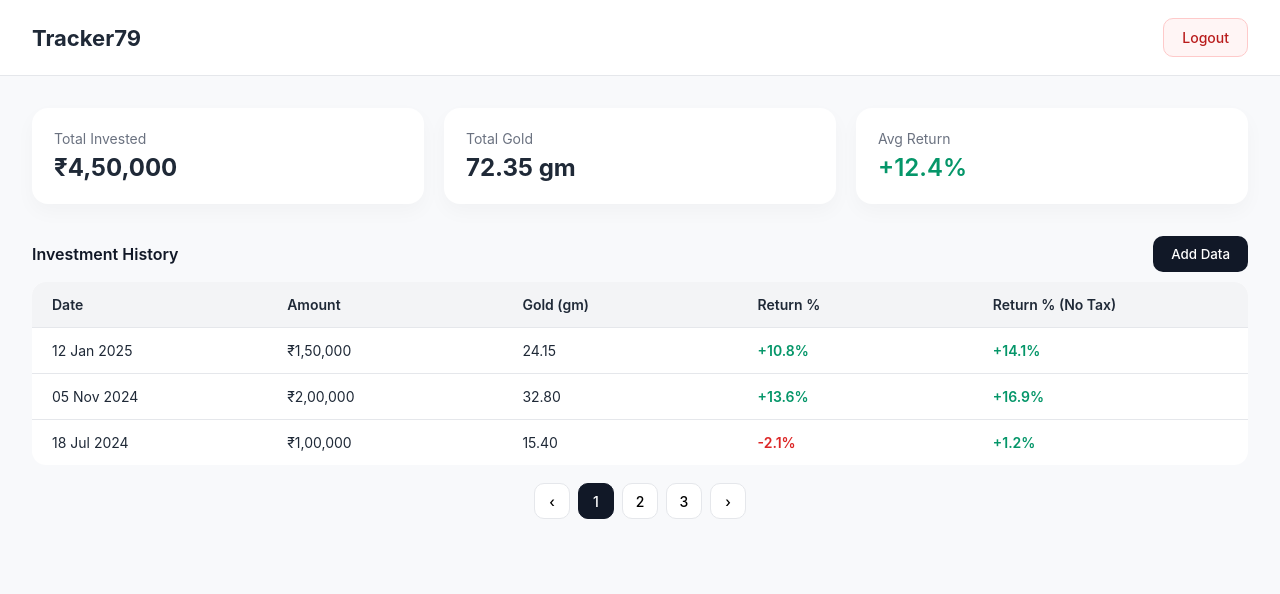
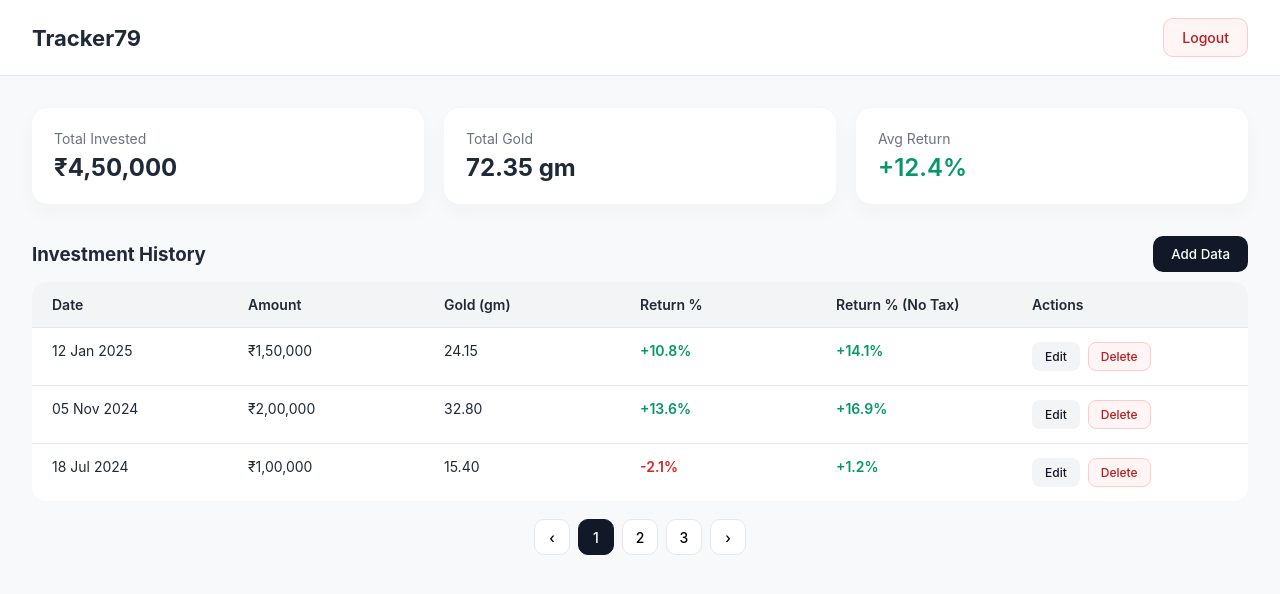
Before and after one commit to PROLAY2004/Tracker79, a React (Vite) app: page /dashboard in a window 1280 px wide. Shown: the top 594 px of the page. Built offline with nearby package versions, Linux system fonts and the light colour scheme; sample sign-in values are in the browser's storage.

Commit message:
Feat : dashboard list implemented

```diff
--- /dev/null
+++ b/src/components/AddModal.jsx
@@ -0,0 +1,50 @@
+function AddModal(modalData) {
+	return (
+		<div
+			className="modal-backdrop"
+			id="addDataModal"
+			style={{ display: modalData.display ? 'flex' : 'none' }}>
+			<form className="modal" id="modalForm">
+				<h3>Add Gold Investment</h3>
+
+				<div className="form-group">
+					<label>Date</label>
+					<input type="date" />
+				</div>
+
+				<div className="form-group">
+					<label>Gold Invest Amount (₹)</label>
+					<input type="number" placeholder="Eg: 150000" />
+				</div>
+
+				<div className="form-group">
+					<label>Tax (3%)</label>
+					<input type="number" placeholder="Auto / Manual" />
+				</div>
+
+				<div className="form-group">
+					<label>Total Price Paid (₹)</label>
+					<input type="number" />
+				</div>
+
+				<div className="form-group">
+					<label>Total Gold Got (gm)</label>
+					<input type="number" step="0.01" />
+				</div>
+
+				<div className="modal-actions">
+					<button
+						className="btn-secondary"
+						type="button"
+						style={{border:'none'}}
+						onClick={modalData.closeModal}>
+						Close
+					</button>
+					<button className="btn-primary">Save</button>
+				</div>
+			</form>
+		</div>
+	);
+}
+
+export default AddModal;
--- a/src/components/Cards.jsx
+++ b/src/components/Cards.jsx
@@ -1,6 +1,4 @@
 function Card(cardDetails) {
-	if (cardDetails.className) {
-	}
 	return (
 		<div className="analytics-card">
 			<p>{cardDetails.title}</p>
--- /dev/null
+++ b/src/components/Home.jsx
@@ -0,0 +1,17 @@
+import { useEffect } from 'react';
+import { useNavigate } from 'react-router-dom';
+import isAuthenticated from '../utils/checkAuth.js';
+
+function Home() {
+	const navigate = useNavigate();
+
+	useEffect(() => {
+		if (isAuthenticated()) {
+			navigate('/dashboard', { replace: true });
+		} else {
+			navigate('/login', { replace: true });
+		}
+	}, [navigate]);
+}
+
+export default Home;
--- /dev/null
+++ b/src/components/Lists.jsx
@@ -0,0 +1,29 @@
+function List(listDetails) {
+	return (
+		<div className="table-row">
+			<span>{listDetails.date}</span>
+			<span>{listDetails.amount}</span>
+			<span>{listDetails.gold}</span>
+			<span
+				className={
+					listDetails.returnPercentage.includes('-') ? 'negative' : 'positive'
+				}>
+				{listDetails.returnPercentage}
+			</span>
+			<span
+				className={
+					listDetails.returnPercentageNoTax.includes('-')
+						? 'negative'
+						: 'positive'
+				}>
+				{listDetails.returnPercentageNoTax}
+			</span>
+			<div className="action-btns">
+				<button className="action-btn edit-btn">Edit</button>
+				<button className="action-btn delete-btn">Delete</button>
+			</div>
+		</div>
+	);
+}
+
+export default List;
--- a/src/pages/dashboard/Dashboard.jsx
+++ b/src/pages/dashboard/Dashboard.jsx
@@ -1,11 +1,23 @@
 import { useNavigate } from 'react-router-dom';
+import { useState } from 'react';
 
 import '../../styles/dashboard.scss';
-import Card from '../../components/Cards';
+import Card from '../../components/Cards.jsx';
+import List from '../../components/Lists.jsx';
+import AddModal from '../../components/AddModal.jsx';
 import logout from './logout.js';
 
 function Dashboard() {
 	const navigate = useNavigate();
+	const [addModal, setaddModal] = useState(false);
+
+	function displayAddModal() {
+		setaddModal(true);
+	}
+
+	function closeModal() {
+		setaddModal(false);
+	}
 
 	const userLogout = () => {
 		const isSuccess = logout();
@@ -31,9 +43,11 @@ function Dashboard() {
 			</section>
 
 			<div className="section-action">
-				<span className="section-title">Investment History</span>
+				<h3>Investment History</h3>
 
-				<button className="btn-primary">Add Data</button>
+				<button className="btn-primary" onClick={displayAddModal}>
+					Add Data
+				</button>
 			</div>
 
 			<section className="list-section">
@@ -44,31 +58,30 @@ function Dashboard() {
 						<span>Gold (gm)</span>
 						<span>Return %</span>
 						<span>Return % (No Tax)</span>
+						<span>Actions</span>
 					</div>
 
-					<div className="table-row">
-						<span>12 Jan 2025</span>
-						<span>₹1,50,000</span>
-						<span>24.15</span>
-						<span className="positive">+10.8%</span>
-						<span className="positive">+14.1%</span>
-					</div>
-
-					<div className="table-row">
-						<span>05 Nov 2024</span>
-						<span>₹2,00,000</span>
-						<span>32.80</span>
-						<span className="positive">+13.6%</span>
-						<span className="positive">+16.9%</span>
-					</div>
-
-					<div className="table-row">
-						<span>18 Jul 2024</span>
-						<span>₹1,00,000</span>
-						<span>15.40</span>
-						<span className="negative">-2.1%</span>
-						<span className="positive">+1.2%</span>
-					</div>
+					<List
+						date="12 Jan 2025"
+						amount="₹1,50,000"
+						gold="24.15"
+						returnPercentage="+10.8%"
+						returnPercentageNoTax="+14.1%"
+					/>
+					<List
+						date="05 Nov 2024"
+						amount="₹2,00,000"
+						gold="32.80"
+						returnPercentage="+13.6%"
+						returnPercentageNoTax="+16.9%"
+					/>
+					<List
+						date="18 Jul 2024"
+						amount="₹1,00,000"
+						gold="15.40"
+						returnPercentage="-2.1%"
+						returnPercentageNoTax="+1.2%"
+					/>
 				</div>
 
 				<div className="pagination">
@@ -79,6 +92,8 @@ function Dashboard() {
 					<button className="page-btn">›</button>
 				</div>
 			</section>
+
+			<AddModal display={addModal} closeModal={closeModal} />
 		</div>
 	);
 }
--- a/src/styles/_root.scss
+++ b/src/styles/_root.scss
@@ -27,7 +27,7 @@ body {
 .btn-secondary {
     background: $secondary-white;
     color: $primary-color;
-    border: none;
+    border: 1px solid $secondary-color;
     padding: 10px 18px;
     border-radius: 10px;
     cursor: pointer;
--- a/src/styles/dashboard.scss
+++ b/src/styles/dashboard.scss
@@ -55,13 +55,15 @@
     background: #ffffff;
     border-radius: 14px;
     overflow: hidden;
+    overflow-x: auto;
 }
 
 .table-header,
 .table-row {
     display: grid;
-    grid-template-columns: repeat(5, 1fr);
+    grid-template-columns: repeat(6, 1fr);
     padding: 14px 20px;
+    min-width: 720px;
 }
 
 .table-header {
@@ -70,10 +72,15 @@
     font-size: 14px;
 }
 
+.table-header span:nth-child(5),
+.table-header span:nth-child(5) {
+    min-width: 135px;
+}
 .table-row {
     border-top: 1px solid #e5e7eb;
     font-size: 14px;
 }
+
 
 .positive {
     color: #059669;
@@ -134,7 +141,7 @@
 /* ===============================
    Logout Button
    =============================== */
-.logout-btn{
+.logout-btn {
     background: #fff5f5;
     color: #b91c1c;
 
@@ -193,6 +200,41 @@
     border-color: #111827;
 }
 
+.action-btns {
+    display: flex;
+    gap: 8px;
+}
+
+.action-btn {
+    padding: 6px 12px;
+    font-size: 12px;
+    border-radius: 8px;
+    border: 1px solid transparent;
+    cursor: pointer;
+    font-weight: 500;
+    transition: all 0.2s ease;
+}
+
+/* Edit */
+.edit-btn {
+    background: #f3f4f6;
+    color: #111827;
+}
+
+.edit-btn:hover {
+    background: #e5e7eb;
+}
+
+/* Delete */
+.delete-btn {
+    background: #fff5f5;
+    color: #b91c1c;
+    border-color: #fecaca;
+}
+
+.delete-btn:hover {
+    background: #fee2e2;
+}
 /* ===============================
    Responsive (Scrollable Table)
    =============================== */
@@ -207,14 +249,8 @@
         padding: 0 20px 30px;
     }
 
-    .table {
-        overflow-x: auto;
+                .table {
         -webkit-overflow-scrolling: touch;
-    }
-
-    .table-header,
-    .table-row {
-        min-width: 680px;
     }
 
     .modal {
@@ -263,10 +299,6 @@
         gap: 10px;
     }
 
-    .table-header,
-    .table-row {
-        min-width: 640px;
-    }
 }
 
 @media (max-width: 320px) {
@@ -282,11 +314,6 @@
         padding: 18px;
     }
 
-    .table-header,
-    .table-row {
-        min-width: 620px;
-    }
-
     .modal h3 {
         font-size: 16px;
     }
--- a/src/utils/showToast.js
+++ b/src/utils/showToast.js
@@ -1,4 +1,4 @@
-import ToastTemplate from '../templates/ToastTemplate';
+import ToastTemplate from '../templates/ToastTemplate.js';
 
 const displayToast = new ToastTemplate();
 
```
Also changed, not shown: src/routes/Router.jsx (+5 -4 lines), public/favicon.png.
